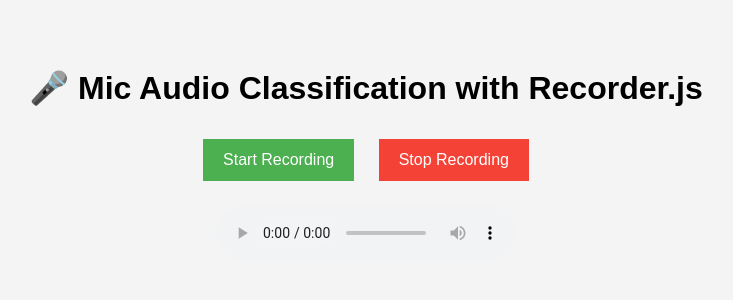
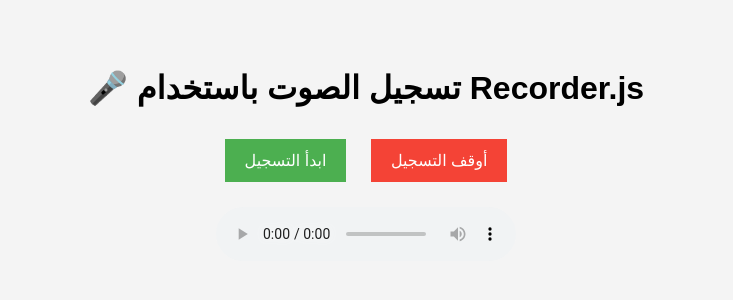
Before and after one commit to abubakr3800/salma, a Flask app: page / in a window 1280 px wide. Shown: the top 300 px of the page, without its empty margins (274-1007 px from the left). Run offline with Flask 3, Linux system fonts and the light colour scheme; parts of the project's set-up code (start-up, migrations or seed data) failed here and were passed over; some libraries are stand-ins or nearby versions.

Commit message:
commit audio 3

```diff
--- a/templates/index.html
+++ b/templates/index.html
@@ -1,8 +1,8 @@
 <!DOCTYPE html>
-<html lang="en">
+<html lang="ar">
 <head>
     <meta charset="UTF-8" />
-    <title>Mic Audio Classification with Recorder.js</title>
+    <title>تسجيل الصوت باستخدام Recorder.js</title>
     <style>
         body {
             font-family: Arial, sans-serif;
@@ -31,10 +31,10 @@
     </style>
 </head>
 <body>
-    <h1>🎤 Mic Audio Classification with Recorder.js</h1>
+    <h1>🎤 تسجيل الصوت باستخدام Recorder.js</h1>
 
-    <button id="startBtn">Start Recording</button>
-    <button id="stopBtn" disabled>Stop Recording</button>
+    <button id="startBtn">ابدأ التسجيل</button>
+    <button id="stopBtn" disabled>أوقف التسجيل</button>
 
     <div>
         <audio id="audioPlayback" controls></audio>
@@ -59,12 +59,10 @@
                 try {
                     const stream = await navigator.mediaDevices.getUserMedia({ audio: true });
                     recorder = new Recorder(audioContext, {
-                        // optional, default is audio/webm; change to wav mimeType
-                        // mimeType: 'audio/wav' // Recorder.js will generate wav anyway
                         source: audioContext.createMediaStreamSource(stream)
                     });
                 } catch (err) {
-                    alert("Could not get microphone permission: " + err);
+                    alert("لم نتمكن من الحصول على إذن الميكروفون: " + err);
                     return;
                 }
             }
@@ -76,15 +74,15 @@
         };
 
         stopBtn.onclick = async () => {
-            const { blob, buffer } = await recorder.stop();
+            const { blob } = await recorder.stop();
             startBtn.disabled = false;
             stopBtn.disabled = true;
 
-            // Set playback source
+            // تعيين مصدر الصوت للتشغيل
             const audioUrl = URL.createObjectURL(blob);
             audioPlayback.src = audioUrl;
 
-            // Prepare formData to send wav file
+            // إعداد البيانات لإرسالها
             const formData = new FormData();
             formData.append("file", blob, "recording.wav");
 
@@ -97,18 +95,18 @@
                 const data = await res.json();
 
                 if (data.error) {
-                    resultDiv.innerText = `Error: ${data.error}`;
+                    resultDiv.innerText = `خطأ: ${data.error}`;
                     return;
                 }
 
-                const label = data.result?.label ?? "Unknown";
+                const label = data.result?.label ?? "غير معروف";
                 const confidence = data.result?.confidence !== undefined
                     ? (data.result.confidence * 100).toFixed(2) + "%"
                     : "N/A";
 
-                resultDiv.innerText = `Prediction: ${label}, Confidence: ${confidence}`;
+                resultDiv.innerText = `التصنيف: ${label}, الثقة: ${confidence}`;
             } catch (err) {
-                resultDiv.innerText = `Error: ${err.message}`;
+                resultDiv.innerText = `خطأ: ${err.message}`;
             }
         };
     </script>
```
